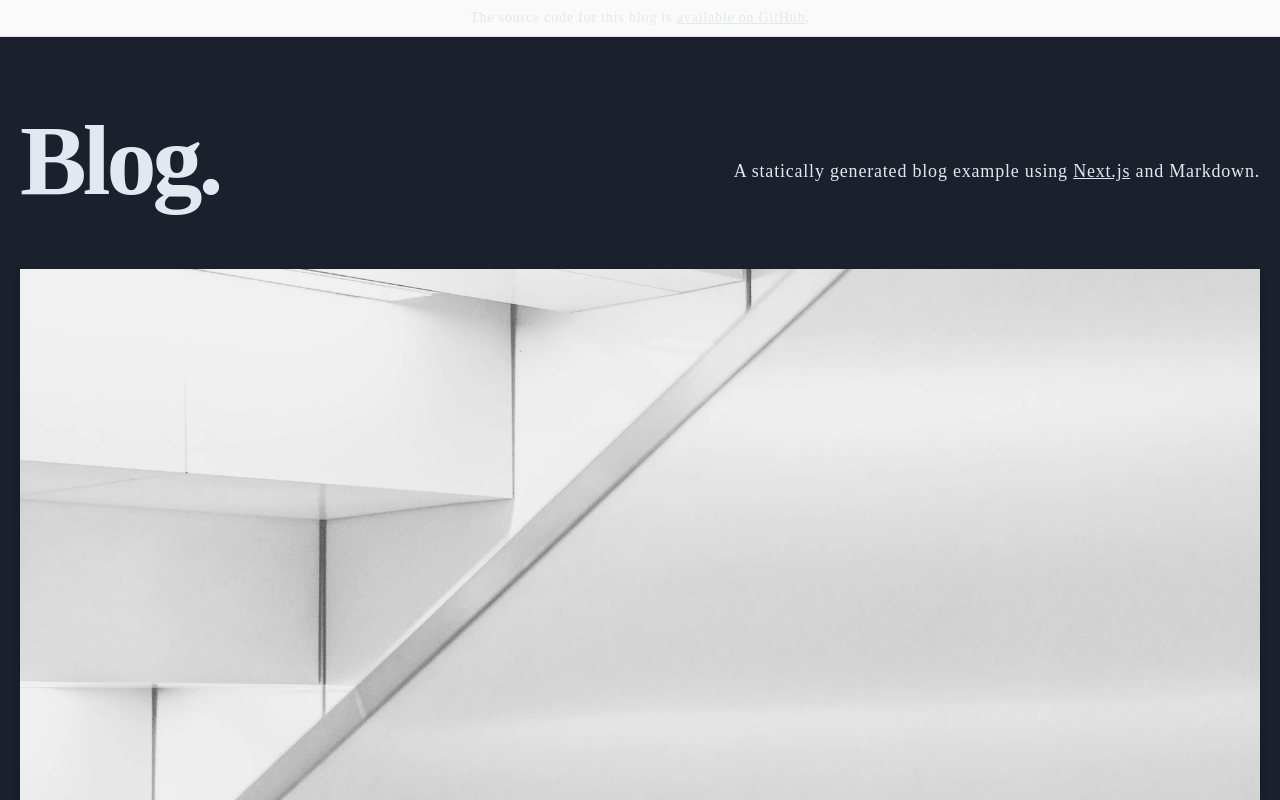
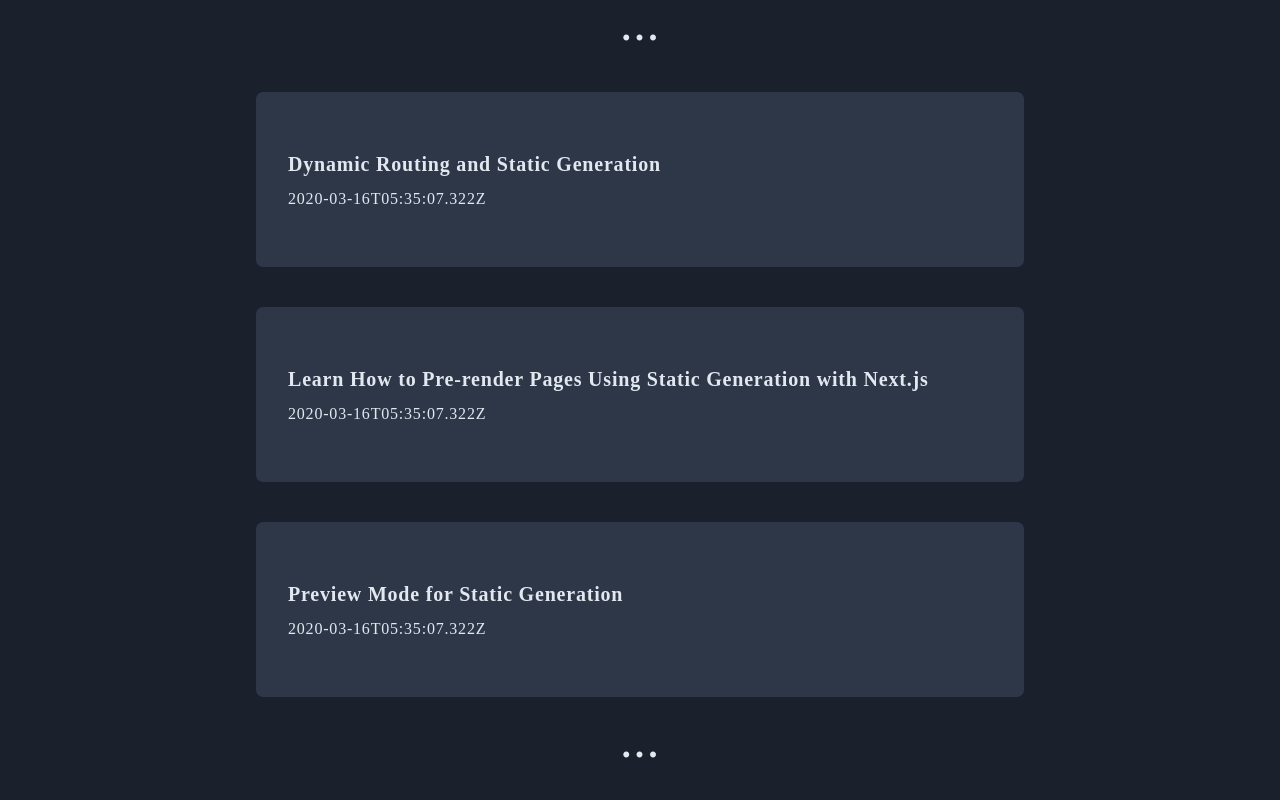
Before and after one commit to kentaro-m/blog, a Next.js app: page / in a window 1280 px wide. Shown: the top 800 px of the page. Built offline with nearby package versions, Linux system fonts and the light colour scheme.

Commit message:
fix: replace Index component using with chakra ui

```diff
--- a/pages/home.tsx
+++ /dev/null
@@ -1,49 +0,0 @@
-import { Layout } from '../components/new/layout'
-import { Heading, Text, Box, Flex } from '@chakra-ui/react'
-import Link from 'next/link'
-import Post from '../interfaces/post'
-import { getAllPosts } from '../lib/api'
-
-type Props = {
-  allPosts: Post[]
-}
-
-export default function Home({ allPosts }: Props) {
-    return (
-      <Layout>
-        <Box>
-          {allPosts.map((post) => {
-            return (
-              <Link style={{boxShadow: `none`}} as={`/posts/${post.slug}`} href="/posts/[slug]">
-                <Flex _hover={{opacity: '0.9'}} height={175} bg='gray.700' ml={[5, 0]} mr={[5, 0]}  mb={[5, 10]} alignItems='center' justifyContent='left' borderRadius={7}>
-                <Box key={post.slug} p={8}>
-                  <Heading as='h2' fontSize='xl' lineHeight='base' mb={2}>
-                    {post.title}
-                  </Heading>
-                  <Text>
-                    {post.date}
-                  </Text>
-                </Box>
-                </Flex>
-              </Link>
-            )
-          })}
-        </Box>
-      </Layout>
-    )
-}
-
-export const getStaticProps = async () => {
-  const allPosts = getAllPosts([
-    'title',
-    'date',
-    'slug',
-    'author',
-    'coverImage',
-    'excerpt',
-  ])
-
-  return {
-    props: { allPosts },
-  }
-}
--- a/pages/index.tsx
+++ b/pages/index.tsx
@@ -1,43 +1,36 @@
-import Container from '../components/container'
-import MoreStories from '../components/more-stories'
-import HeroPost from '../components/hero-post'
-import Intro from '../components/intro'
-import Layout from '../components/layout'
+import { Layout } from '../components/new/layout'
+import { Heading, Text, Box, Flex } from '@chakra-ui/react'
+import Link from 'next/link'
+import Post from '../interfaces/post'
 import { getAllPosts } from '../lib/api'
-import Head from 'next/head'
-import { CMS_NAME } from '../lib/constants'
-import Post from '../interfaces/post'
 
 type Props = {
   allPosts: Post[]
 }
 
 export default function Index({ allPosts }: Props) {
-  const heroPost = allPosts[0]
-  const morePosts = allPosts.slice(1)
-  return (
-    <>
+    return (
       <Layout>
-        <Head>
-          <title>Next.js Blog Example with {CMS_NAME}</title>
-        </Head>
-        <Container>
-          <Intro />
-          {heroPost && (
-            <HeroPost
-              title={heroPost.title}
-              coverImage={heroPost.coverImage}
-              date={heroPost.date}
-              author={heroPost.author}
-              slug={heroPost.slug}
-              excerpt={heroPost.excerpt}
-            />
-          )}
-          {morePosts.length > 0 && <MoreStories posts={morePosts} />}
-        </Container>
+        <Box>
+          {allPosts.map((post) => {
+            return (
+              <Link style={{boxShadow: `none`}} as={`/posts/${post.slug}`} href="/posts/[slug]">
+                <Flex _hover={{opacity: '0.9'}} height={175} bg='gray.700' ml={[5, 0]} mr={[5, 0]}  mb={[5, 10]} alignItems='center' justifyContent='left' borderRadius={7}>
+                <Box key={post.slug} p={8}>
+                  <Heading as='h2' fontSize='xl' lineHeight='base' mb={2}>
+                    {post.title}
+                  </Heading>
+                  <Text>
+                    {post.date}
+                  </Text>
+                </Box>
+                </Flex>
+              </Link>
+            )
+          })}
+        </Box>
       </Layout>
-    </>
-  )
+    )
 }
 
 export const getStaticProps = async () => {
```
